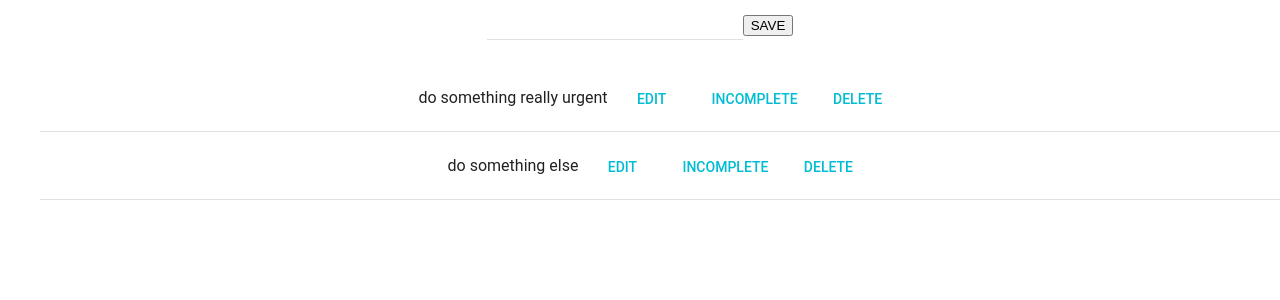
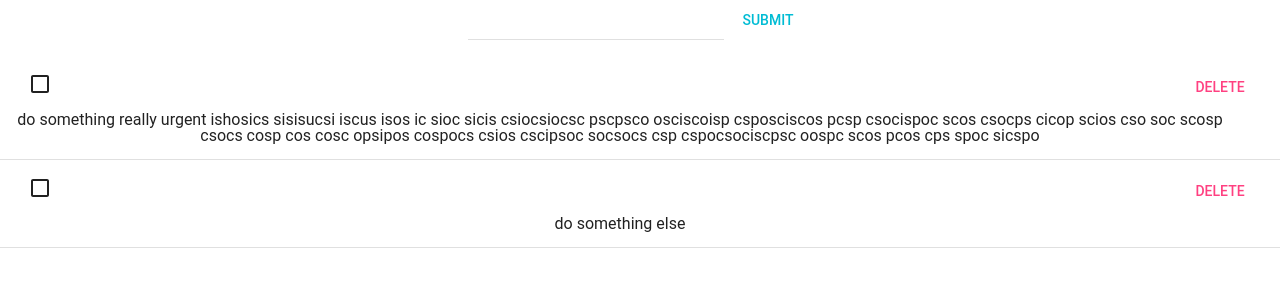
Before and after one commit to destino92/todo1, a React (Create React App) app: page / in a window 1280 px wide. Shown: the top 300 px of the page. Built offline with nearby package versions, Linux system fonts and the light colour scheme.

Commit message:
chore: installed bootstrap to use gridsystem and glyphicon

```diff
--- a/package.json
+++ b/package.json
@@ -4,6 +4,7 @@
   "private": true,
   "devDependencies": {
     "material-ui": "^0.17.0",
+    "react-bootstrap": "^0.30.7",
     "react-scripts": "0.9.0"
   },
   "dependencies": {
--- a/src/App.js
+++ b/src/App.js
@@ -3,8 +3,19 @@ import './App.css';
 import MuiThemeProvider from 'material-ui/styles/MuiThemeProvider';
 import TextField from 'material-ui/TextField';
 import FlatButton from 'material-ui/FlatButton';
-import {ListItem} from 'material-ui/List';
+import {List, ListItem} from 'material-ui/List';
 import Divider from 'material-ui/Divider';
+import Checkbox from 'material-ui/Checkbox';
+import { Grid, Col, Glyphicon } from 'react-bootstrap';
+
+const styles = {
+  block: {
+    maxWidth: 250,
+  },
+  checkbox: {
+    marginBottom: 16,
+  },
+};
 
 class App extends Component {
   constructor(props) {
@@ -14,7 +25,7 @@ class App extends Component {
       todoList: [
         {
           'id': 1,
-          'content': 'do something really urgent',
+          'content': 'do something really urgent ishosics sisisucsi iscus isos ic sioc sicis csiocsiocsc pscpsco osciscoisp csposciscos pcsp csocispoc scos csocps cicop scios cso soc scosp csocs cosp cos cosc opsipos cospocs csios cscipsoc socsocs csp cspocsociscpsc oospc scos pcos cps spoc sicspo',
           'completed': false,
           'beingEdited': false
         },
@@ -121,7 +132,7 @@ class App extends Component {
       <MuiThemeProvider>
         <div className="App">
             <TodoInput addItem={this.addItem} listContent={listContent}   onSearchChange={this.onSearchChange} />
-            <ul>
+            <List>
               {todoList.map((item,i) =>
                 <TodoItem
                   item={item}
@@ -132,7 +143,7 @@ class App extends Component {
                   toggleCompletion={this.toggleCompletion}
                   removeItem={this.removeItem}/>
               )}
-          </ul>
+            </List>
         </div>
       </MuiThemeProvider>
     );
@@ -150,23 +161,32 @@ const TodoItem = ({ item,
                   }) => {
   if ( item.beingEdited ) {
     return(
-      <li>
-        <form onSubmit={(event) => updateItem(event,item,index)}>
-          <TextField id="text-field-controlled" type="text" value={editedContent} onChange={onEditChange}/>
-          <FlatButton label="Update" primary={true} type="submit"/>
-        </form>
-      </li>
+      <div>
+        <ListItem>
+          <form onSubmit={(event) => updateItem(event,item,index)}>
+            <TextField id="text-field-controlled" type="text" value={editedContent} onChange={onEditChange}
+            multiLine={true}
+            rows={1}
+            rowsMax={4}/>
+            <FlatButton label="Update" primary={true} type="submit"/>
+          </form>
+        </ListItem>
+        <Divider />
+      </div>
     );
   } else {
     return (
       <div>
-      <ListItem>
-        {item.content}
-        <FlatButton onClick={() => toggleEditView(index)} label="EDIT" primary={true}/>
-        <FlatButton onClick={() => toggleCompletion(index)} primary={true} label={item.completed ? 'COMPLETED' : 'INCOMPLETE' }/>
-        <FlatButton onClick={ () => removeItem(item.id)} label="DELETE" primary={true}/>
-      </ListItem>
-      <Divider />
+        <ListItem rightIcon={<FlatButton onClick={ () => removeItem(item.id)} label="DELETE" secondary={true}/>}>
+          <div style={styles.block}>
+            <Checkbox style={styles.checkbox} onClick={() => toggleCompletion(index)}/>
+          </div>
+
+          <div onDoubleClick={() => toggleEditView(index)}>{item.content}</div>
+
+
+        </ListItem>
+        <Divider />
       </div>
     );
   }
@@ -181,10 +201,11 @@ const TodoInput = ({addItem,
       type="text"
       value={listContent}
       onChange={onSearchChange}
+      multiLine={true}
+      rows={1}
+      rowsMax={4}
     />
-    <button type="submit">
-      SAVE
-    </button>
+    <FlatButton type="submit" label="SUBMIT" primary={true}/>
   </form>
 
 export default App;
```
